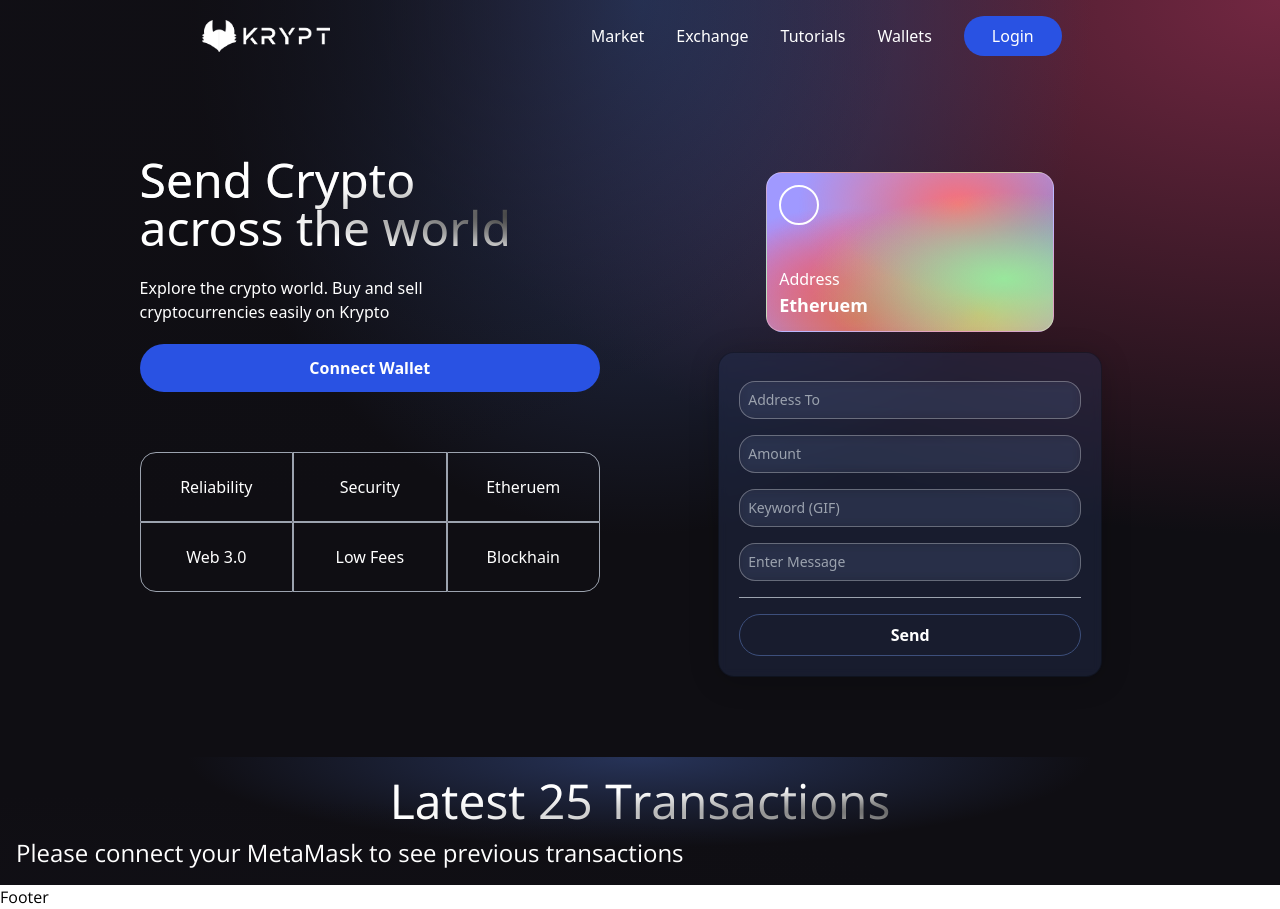
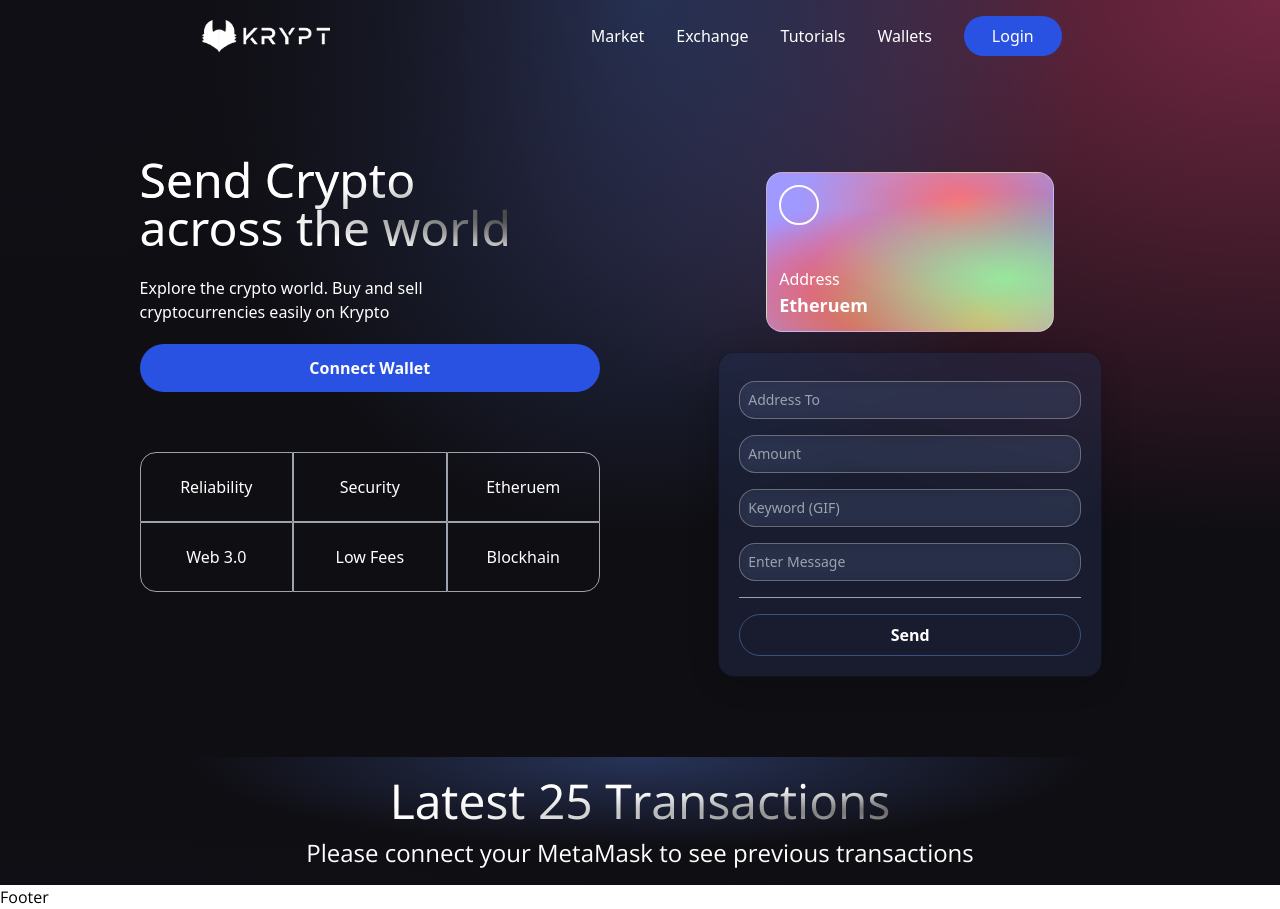
Before and after one commit to TomJDevelopment/CryptoProject, a React (Vite) app: page / in a window 1280 px wide. Built offline with nearby package versions, Linux system fonts and the light colour scheme; some icons are missing.

Commit message:
Sorted some of the flex columns for displaying the MetaMask message

```diff
--- a/src/App.jsx
+++ b/src/App.jsx
@@ -18,8 +18,8 @@ const App = () => {
             <div className="flex flex-nowrap overflow-y-hidden overflow-x-visible scrollbar">
                 {connectedAccount ? previousTransactions ? previousTransactions.slice(0, 25).reverse().map((transaction, i) => (
                     <Transaction AddressFrom={transaction.AddressFrom} AddressTo={transaction.AddressTo} Keyword={transaction.Keyword} Message={transaction.Message} Amount={transaction.Amount} key={i} />
-                )) : <p className="text-xl sm:text-2xl text-white col-span-full justify-self-center">No Transactions Available</p>
-                    : <p className="text-xl sm:text-2xl text-white col-span-full justify-self-center">Please connect your MetaMask to see previous transactions</p>}
+                )) : <div className="flex w-full justify-center"><p className="text-xl sm:text-2xl text-white">No Transactions Available</p></div>
+            : <div className="flex w-full justify-center"><p className="text-xl sm:text-2xl text-white">Please connect your MetaMask to see previous transactions</p></div>}
             </div>
         </div>
       <Footer />
--- a/src/components/Transaction.jsx
+++ b/src/components/Transaction.jsx
@@ -28,7 +28,9 @@ const Transaction = ({ AddressFrom, AddressTo, Keyword, Message, Amount }) => {
             </div>
             <p className="pl-3 text-white font-semibold text-left">Sent &mdash; {Amount} Ethereum</p>
             <p className="pl-3 pb-2 text-white font-semibold text-left">Saying &mdash; {Message}</p>
-            <button type="button" className="rounded-bl-2xl rounded-br-2xl justify-self-end text-white font-sans font-semibold w-full border-[1px] p-2 border-[#3d4f7c] cursor-pointer hover:bg-blue-600 transition-colors duration-300">View</button>
+            <button className="no-underline rounded-bl-2xl rounded-br-2xl justify-self-end text-white font-sans font-semibold w-full border-[1px] p-2 border-[#3d4f7c] cursor-pointer hover:bg-blue-600 transition-colors duration-300" onClick={() => {
+                window.open(`https://ropsten.etherscan.io/address/${AddressFrom}`, "_blank");
+            }}>View</button>
         </div>
     )
 }
```
